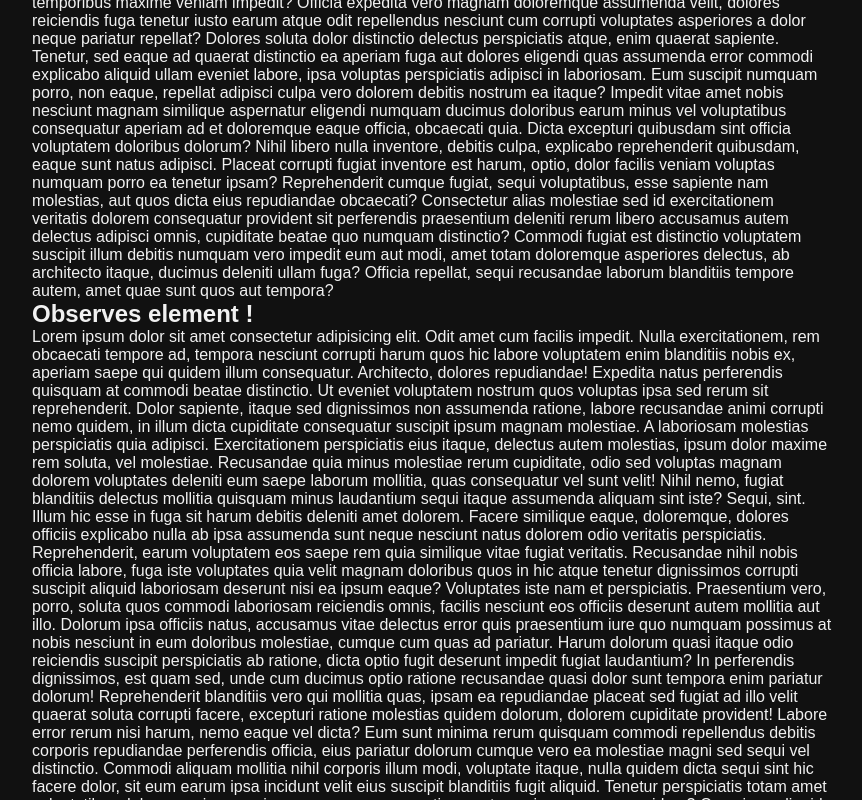
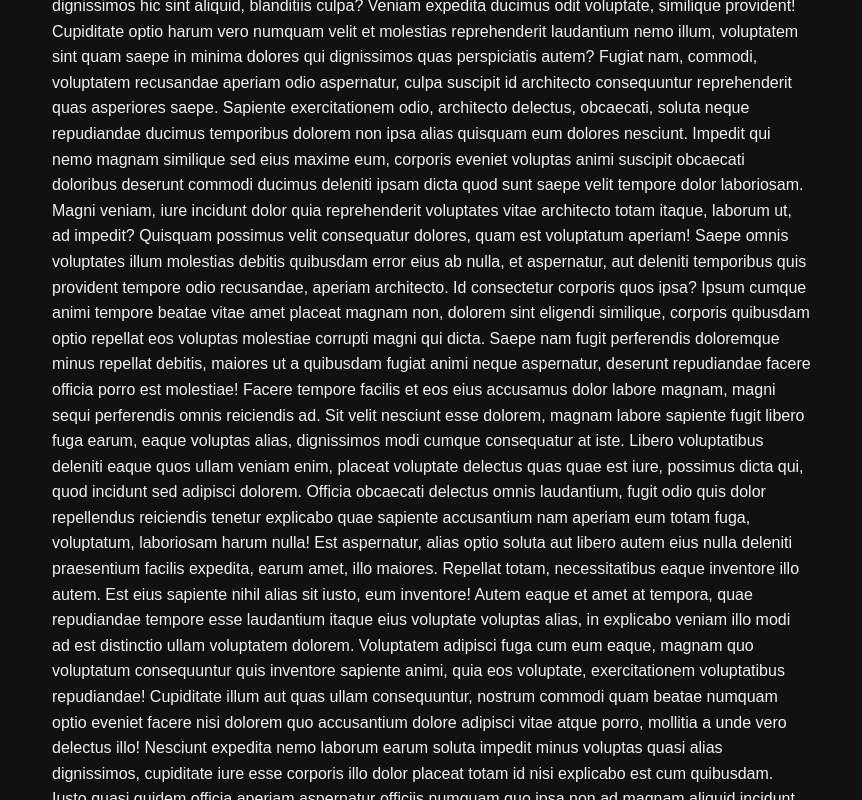
Before and after one commit to Benalta7892/React, a React (Vite) app in the folder 5.React-dans-le-detail/: page / in a window 1280 px wide. Shown: the part 1709-2509 px from the top of the page, without its empty margins (208-1070 px from the left). Built offline with nearby package versions, Linux system fonts and the light colour scheme.

Commit message:
Utiliser un observateur

```diff
--- a/5.React-dans-le-detail/src/lessons/7.Utiliser-un-observateur/Container.css
+++ b/5.React-dans-le-detail/src/lessons/7.Utiliser-un-observateur/Container.css
@@ -0,0 +1,22 @@
+.container {
+  max-width: 900px;
+  padding: 0 20px;
+  margin: 0 auto;
+  color: #f1f1f1;
+  line-height: 1.6;
+}
+
+.newsletter {
+  background-color: orange;
+  color: #111;
+  margin: 20px 0;
+  border-radius: 50px;
+  padding: 50px;
+  transform: translateX(-100%);
+  opacity: 0;
+  transition: transform 0.4s ease-out, opacity 0.4s ease-out;
+}
+.newsletter.active {
+  transform: translate(0);
+  opacity: 1;
+}
--- a/5.React-dans-le-detail/src/lessons/7.Utiliser-un-observateur/Container.jsx
+++ b/5.React-dans-le-detail/src/lessons/7.Utiliser-un-observateur/Container.jsx
@@ -3,6 +3,17 @@ import { useEffect, useRef } from "react";
 
 export default function Container() {
   const newsletterRef = useRef();
+
+  useEffect(() => {
+    const observer = new IntersectionObserver((entries) => {
+      observer.observe(newsletterRef.current);
+      console.log(entries);
+    });
+
+    return () => {
+      observer.unobserve(newsletterRef.current);
+    };
+  }, []);
 
   return (
     <div className="container">
```
